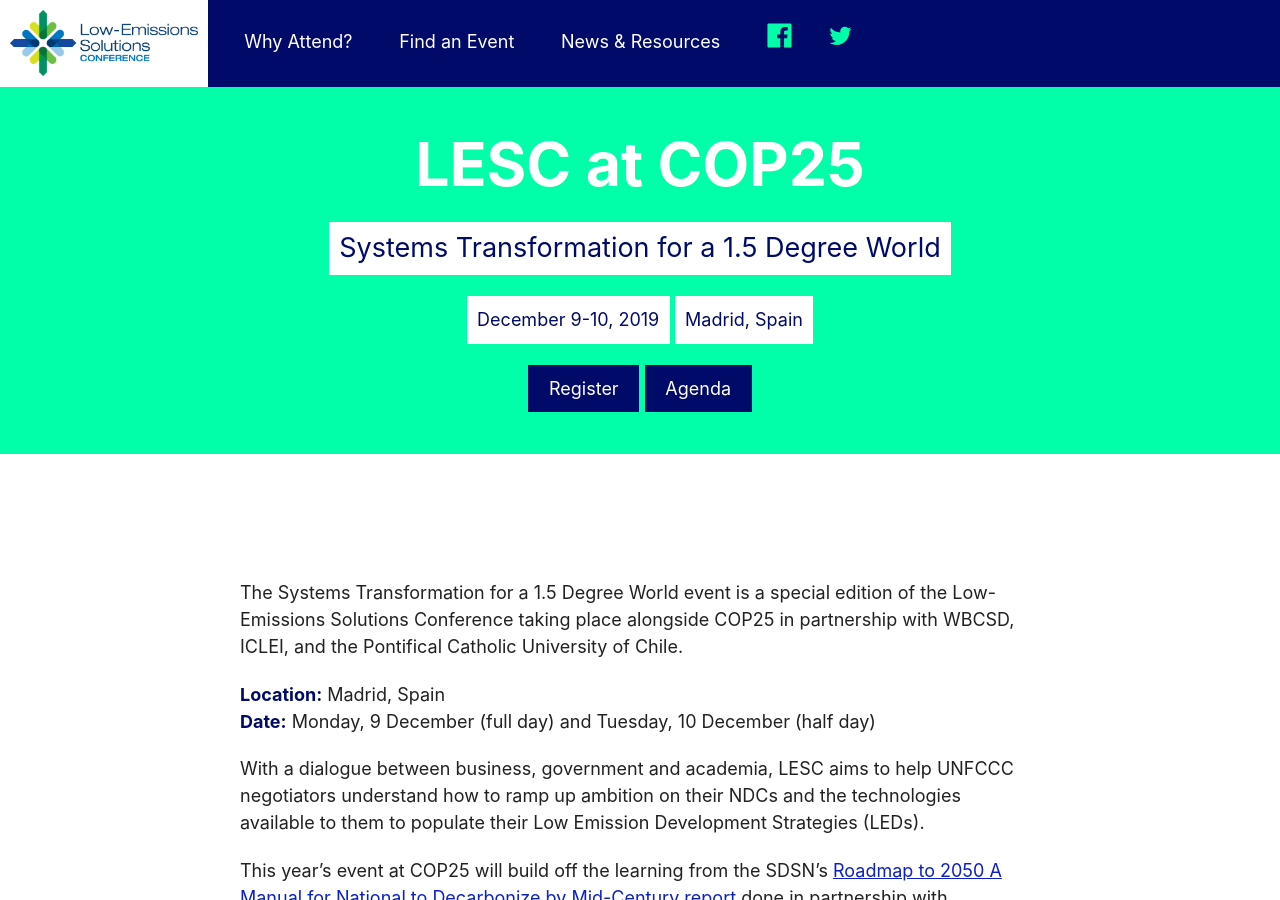
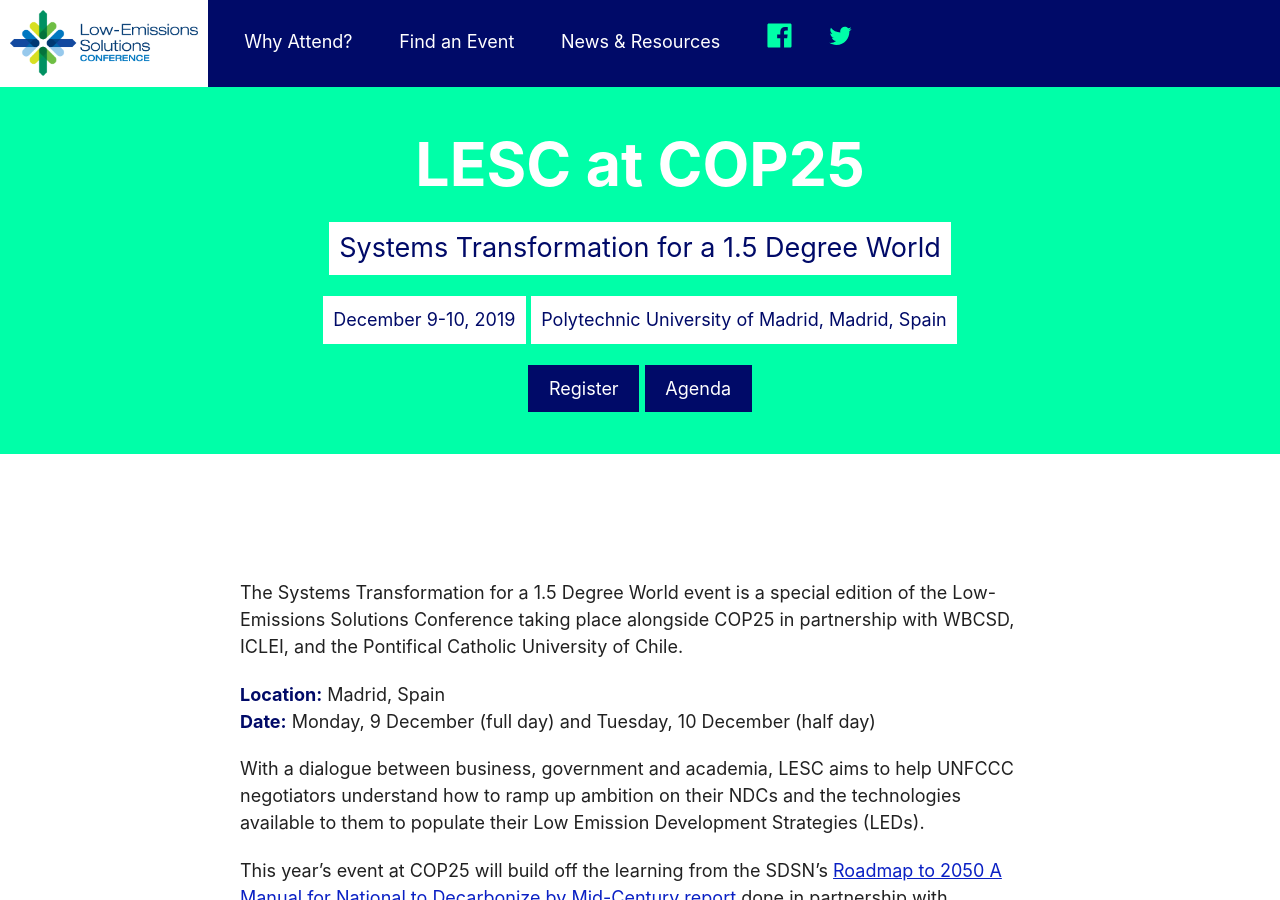
Before and after one commit to ryanswaney/lesc-jekyll, a Jekyll site: the page built from _event/lesc-cop25.markdown, in a window 1280 px wide and 900 px high. Built offline with Jekyll 4.4.1, drawn with Linux system fonts in a browser that asks for light colours; nearby versions of some CDN libraries; some web fonts are replaced.

Commit message:
Update lesc-cop25.markdown

```diff
--- a/_event/lesc-cop25.markdown
+++ b/_event/lesc-cop25.markdown
@@ -4,7 +4,7 @@
 permalink: "/event/lesc-at-cop25"
 is-featured: true
 theme: Systems Transformation for a 1.5 Degree World
-location-text: Madrid, Spain
+location-text: Polytechnic University of Madrid, Madrid, Spain
 event-date-text: December 9-10, 2019
 blurb: "The 2019 LESC will bring together leaders and scientists from businesses, governments, and academia from around the world. Happening on the side lines of COP25, the LESC will host six panels featuring distinguished speakers who will showcase decarbonization solutions in power, transport, industrial, and buildings sectors, and highlight the sector coupling opportunities available with a systems approach."
 sessions:
```
